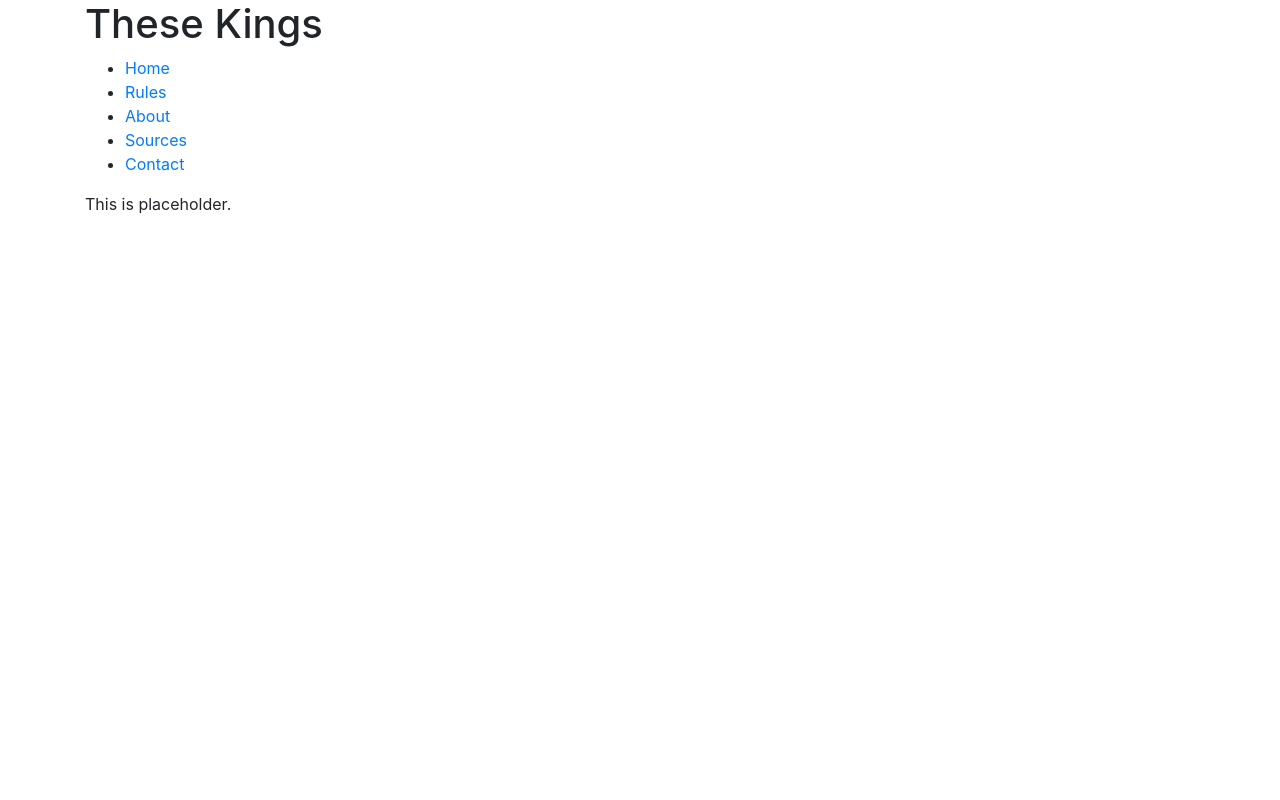
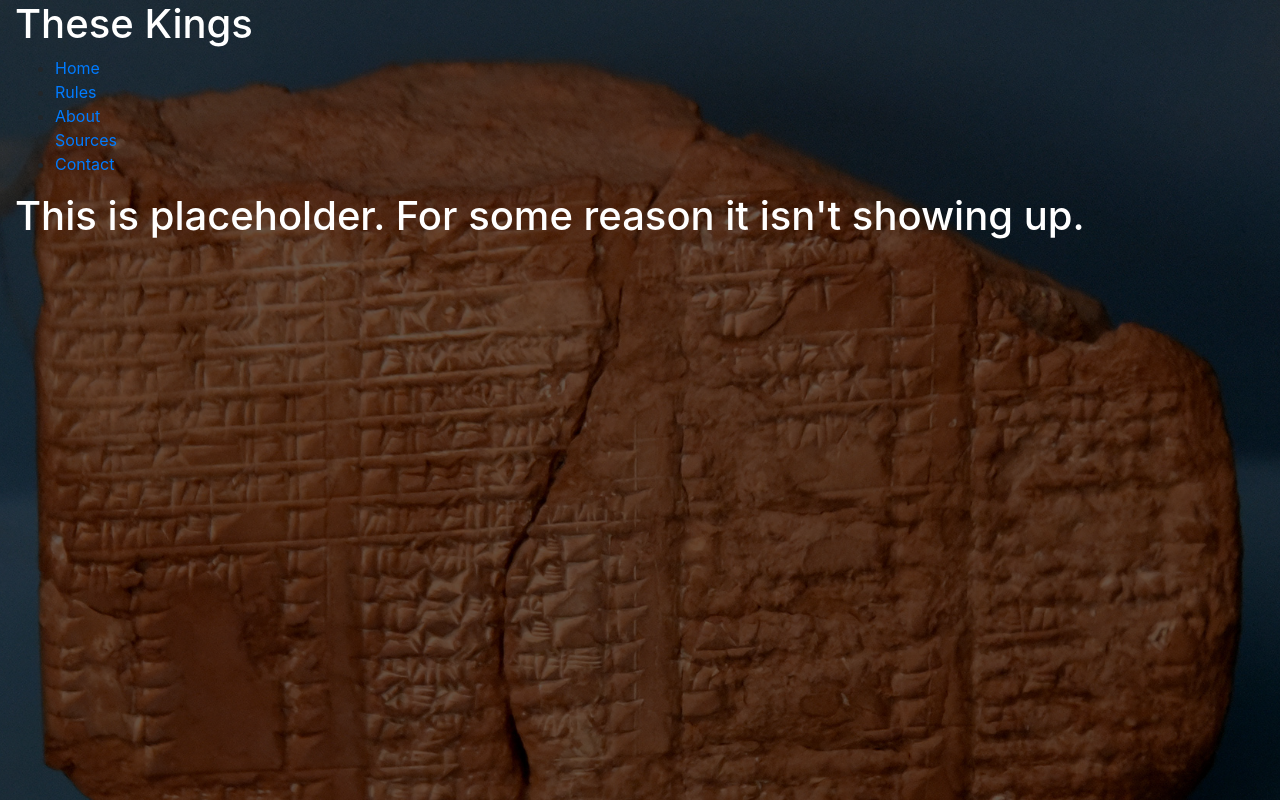
Before and after one commit to DKolia/TheseKingsGame, a plain HTML site: page index.html in a window 1280 px wide. Drawn offline with nearby package versions, Linux system fonts and the light colour scheme.

Commit message:
Added background image and formatted overlay

```diff
--- a/css/styles.css
+++ b/css/styles.css
@@ -0,0 +1,11 @@
+#backgroundImage {
+  background: linear-gradient(to bottom, rgba(0,0,0,0.6), rgba(0,0,0, 0.6)), url("../images/backgrounds/AKTablet.jpg") center center no-repeat;
+  background-size: cover;
+  height: 100vh;
+  width: 100%;
+}
+
+h1 {
+  color: white;
+  display: inline-block;
+}
--- a/index.html
+++ b/index.html
@@ -6,18 +6,19 @@
     <meta name="description" content="These Kings, the Assyrian history trivia game">
     <!-- Link to Bootstrap CDN -->
     <link rel="stylesheet" href="https://stackpath.bootstrapcdn.com/bootstrap/4.1.1/css/bootstrap.min.css" integrity="sha384-WskhaSGFgHYWDcbwN70/dfYBj47jz9qbsMId/iRN3ewGhXQFZCSftd1LZCfmhktB" crossorigin="anonymous">
+    <!-- Link to local stylesheet -->
+    <link rel="stylesheet" href="css/styles.css">
     <title>These Kings</title>
   </head>
 
 
   <body>
-    <div class="container">
+    <div class="container-fluid" id="backgroundImage">
     <header>
       <h1>These Kings</h1>
     </header>
 
     <nav>
-
       <!-- <a class="logo" href="index.html"><img src=""></img></a> -->
       <!-- Blank Empire 1, Disabled, on hover: "Ancient Age, coming soon" -->
       <!-- Blank Empire 2 Disabled, on hover: "Middle Age, coming soon" -->
@@ -30,7 +31,13 @@
         <li><a class="contact" href="contact.html">Contact</a></li>
       </ul>
     </nav>
-    <p>This is placeholder.</p>
+
+
+
+
+
+
+    <h1>This is placeholder. For some reason it isn't showing up.</h1>
 <!-- IMG of K1 -->
 <!-- Button for K1 -->
 
```
Also changed, not shown: images/backgrounds/AKTablet.jpg (added), 2 other files.
